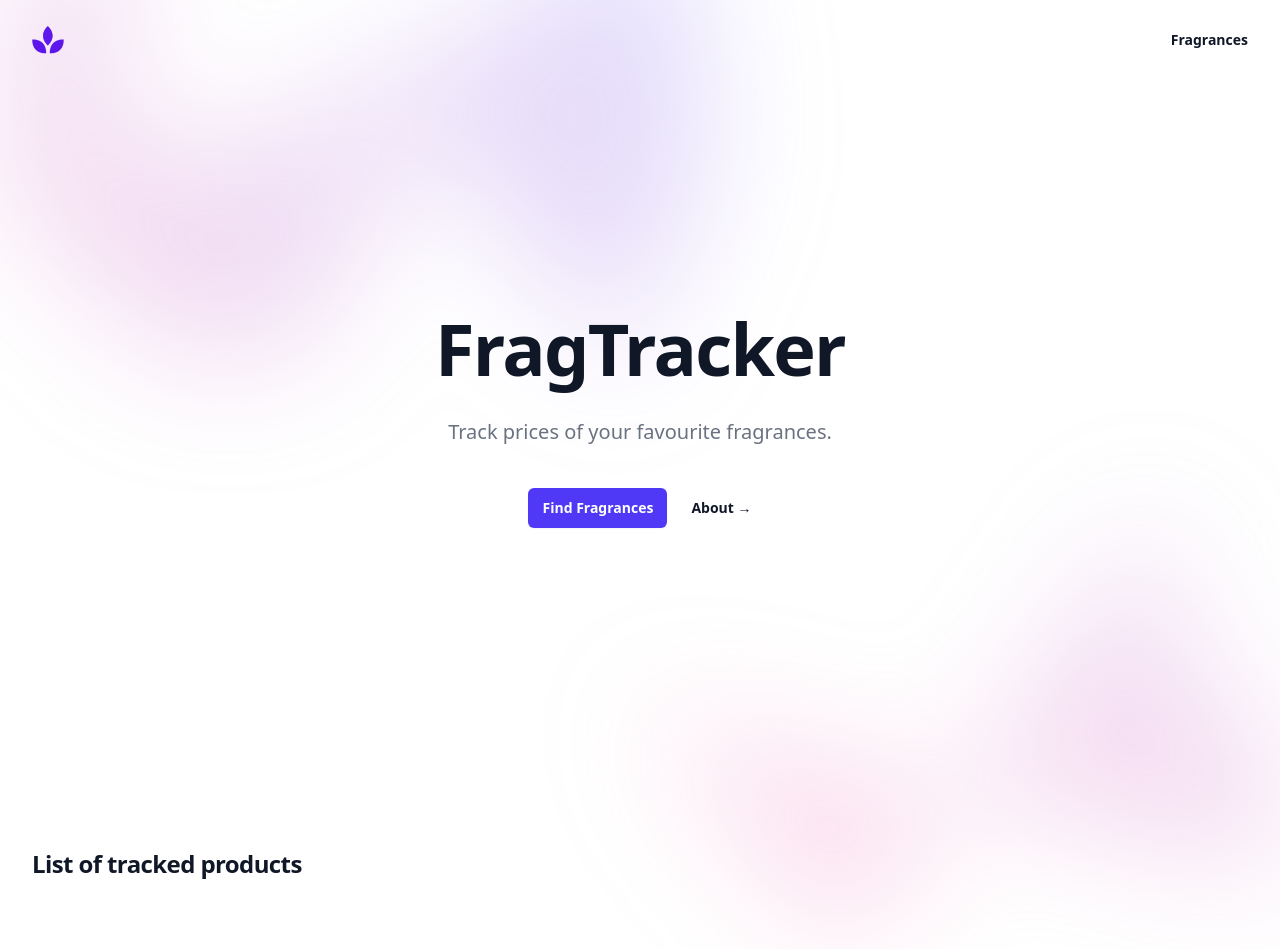
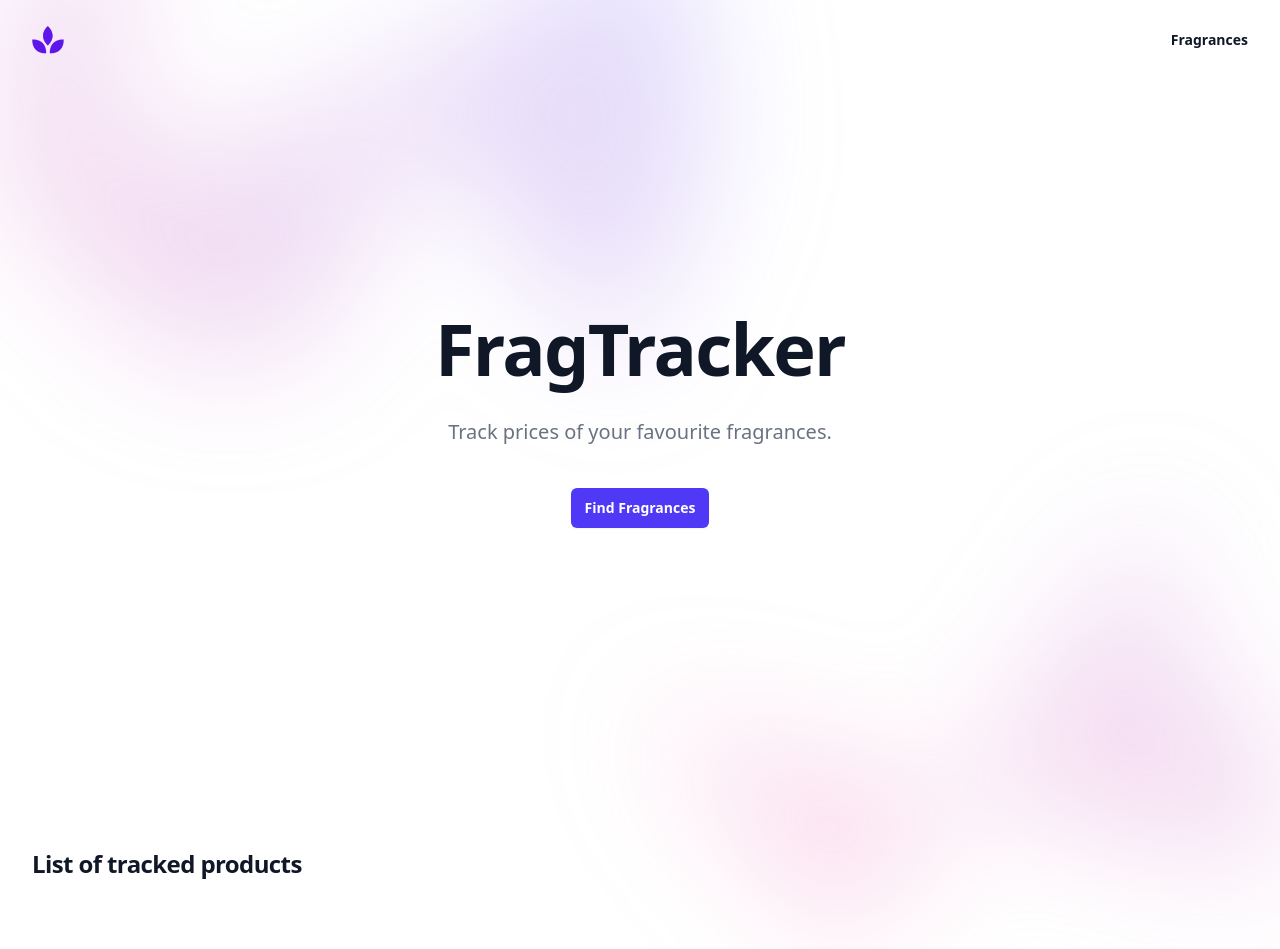
Before and after one commit to Varsedile/frag-track, a Flask app: page / in a window 1280 px wide. Shown: the top 949 px of the page. Run offline with Flask 3, Linux system fonts and the light colour scheme.

Commit message:
Removed about button.

```diff
--- a/templates/index.html
+++ b/templates/index.html
@@ -71,9 +71,8 @@
       <div class="text-center">
         <h1 class="text-5xl font-semibold tracking-tight text-balance text-gray-900 sm:text-7xl">FragTracker</h1>
         <p class="mt-8 text-lg font-medium text-pretty text-gray-500 sm:text-xl/8">Track prices of your favourite fragrances.</p>
-        <div class="mt-10 flex items-center justify-center gap-x-6">
+        <div class="mt-10 flex items-center justify-center">
           <a href="#fragrances-list" class="rounded-md bg-indigo-600 px-3.5 py-2.5 text-sm font-semibold text-white shadow-xs hover:bg-indigo-500 focus-visible:outline-2 focus-visible:outline-offset-2 focus-visible:outline-indigo-600">Find Fragrances</a>
-          <a href="#" class="text-sm/6 font-semibold text-gray-900">About <span aria-hidden="true">→</span></a>
         </div>
       </div>
     </div>
```
